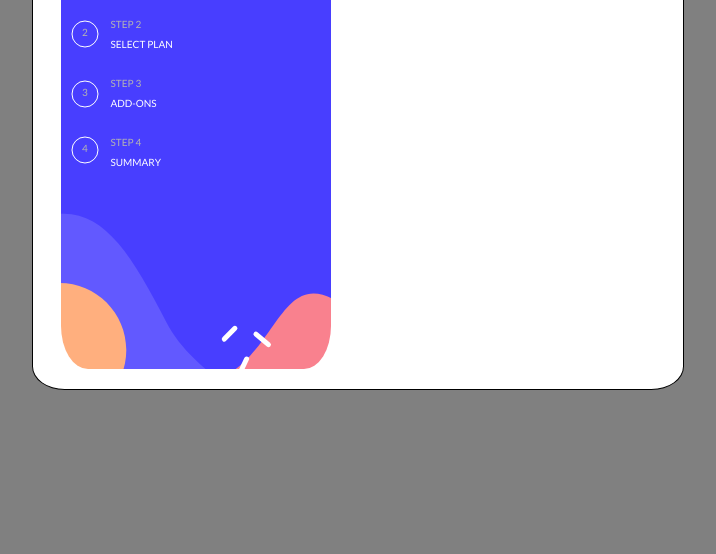
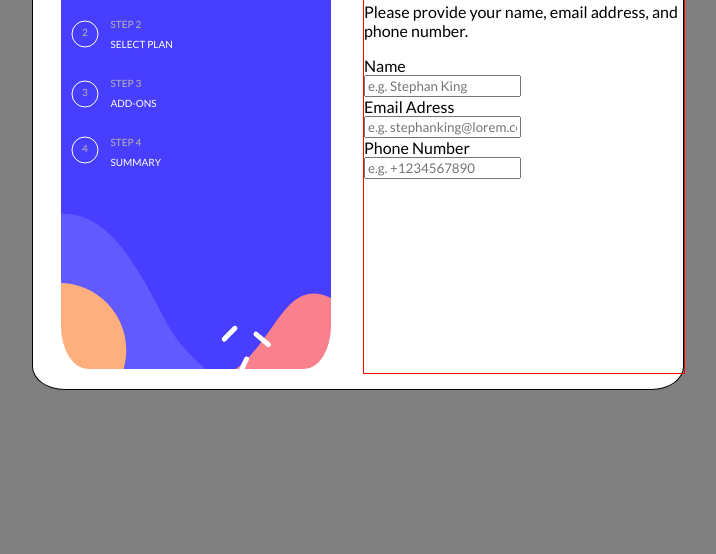
Before and after one commit to niluse/personal-info, a plain HTML site: page index.html in a window 1280 px wide. Shown: the part 246-800 px from the top of the page, without its empty margins (282-998 px from the left). Drawn offline with Linux system fonts and the light colour scheme.

Commit message:
add info structure

```diff
--- a/index.html
+++ b/index.html
@@ -11,12 +11,6 @@
     <main>
       <!--Left Part-->
       <div class="step">
-        <!-- <ul class="number">
-          <li>1</li>
-          <li>2</li>
-          <li>3</li>
-          <li>4</li>
-        </ul> -->
         <ul>
           <li><span class="number1 number">1</span><span>STEP 1 </span><br>YOUR INFO</li><br>
           <li><span class="number2 number">2</span><span>STEP 2 </span> <br>SELECT PLAN</li><br>
@@ -25,14 +19,18 @@
       </ul>
       </div>
       <!--Personel info-->
-      <div class="info"></div>
+      <div class="info">
+        <h3>Personal Info</h3>
+        <p>Please provide your name, email address, and phone number.</p>
+        <form action="">
+          <label for="name">Name</label> <br>
+          <input type="text" id="name" placeholder="e.g. Stephan King" required> <br>
+          <label for="email">Email Adress</label> <br>
+          <input type="email" id="email" placeholder="e.g. stephanking@lorem.com"> <br>
+          <label for="phone-num">Phone Number</label> <br>
+          <input type="tel" id="phone-num" placeholder="e.g. +1234567890" pattern="[0-9]{3}-[0-9]{2}-[0-9]{3}" maxlength="11"> <br>
+        </form>
+      </div>
     </main>
   </body>
-  <!-- <div class="number">1</div>
-              <div>
-                <span>STEP 1 </span><br>YOUR INFO
-              </div>
-              <br>
-            </li>
-            <li><span>STEP 2 </span> <br>SELECT PLAN</li><br> -->
-</html>
+ </html>
--- a/style.css
+++ b/style.css
@@ -1,6 +1,5 @@
 @import url('https://fonts.googleapis.com/css2?family=Lato&display=swap');
 *{
-    color: white;
     font-family: 'Lato', sans-serif;
 }
 body{
@@ -98,6 +97,13 @@ main .step ul li .number:hover{
     background-color: blueviolet;
 }
 
+.info{
+    width: 320px;
+    height: 430px;
+    margin-left: 330px;
+    margin-top: 23px;
+    border: 1px solid red;
+}
 /* .step ul li .number{
     padding: 0.3rem .7rem;
     margin-right: .3rem;
```
